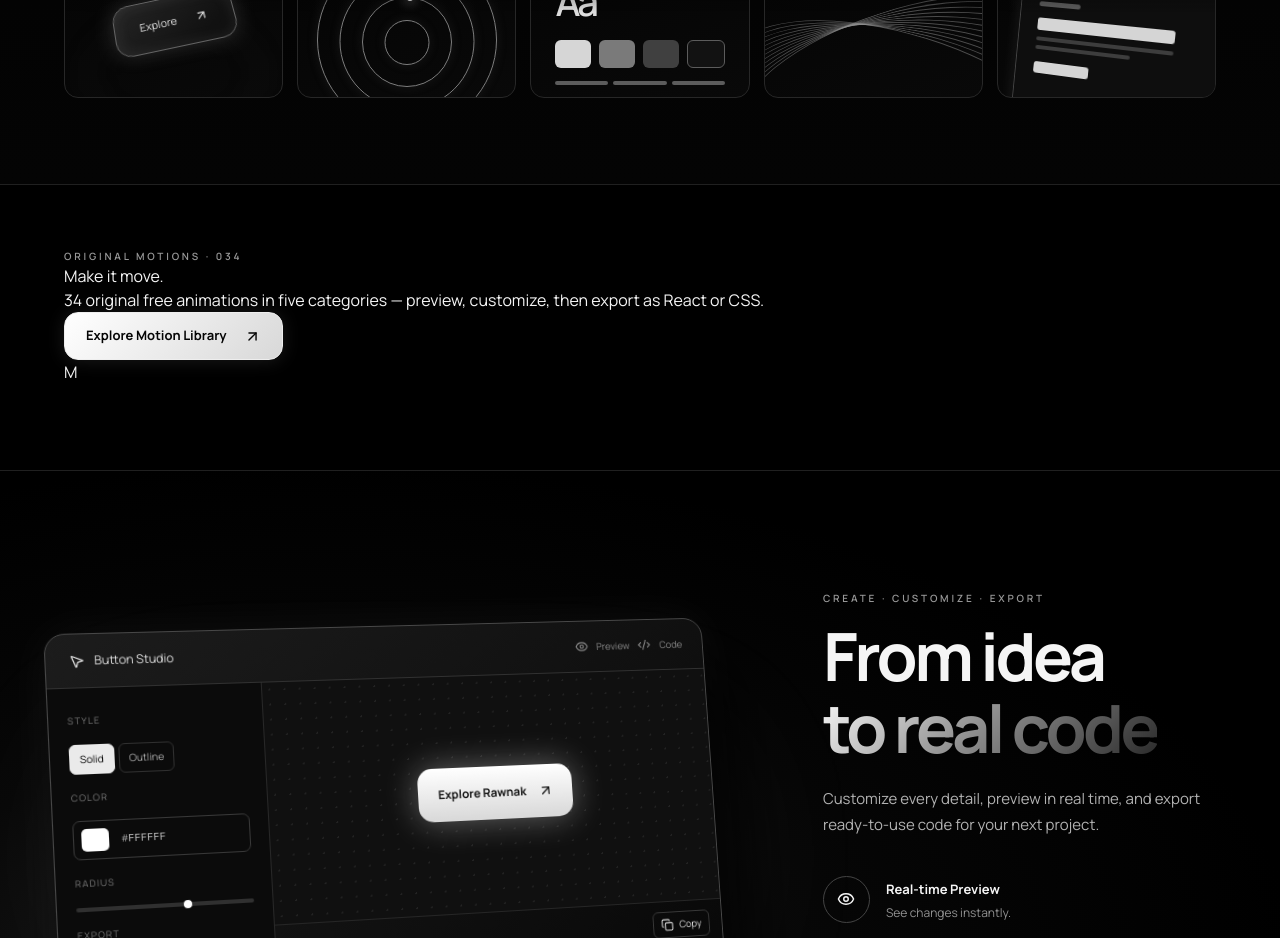
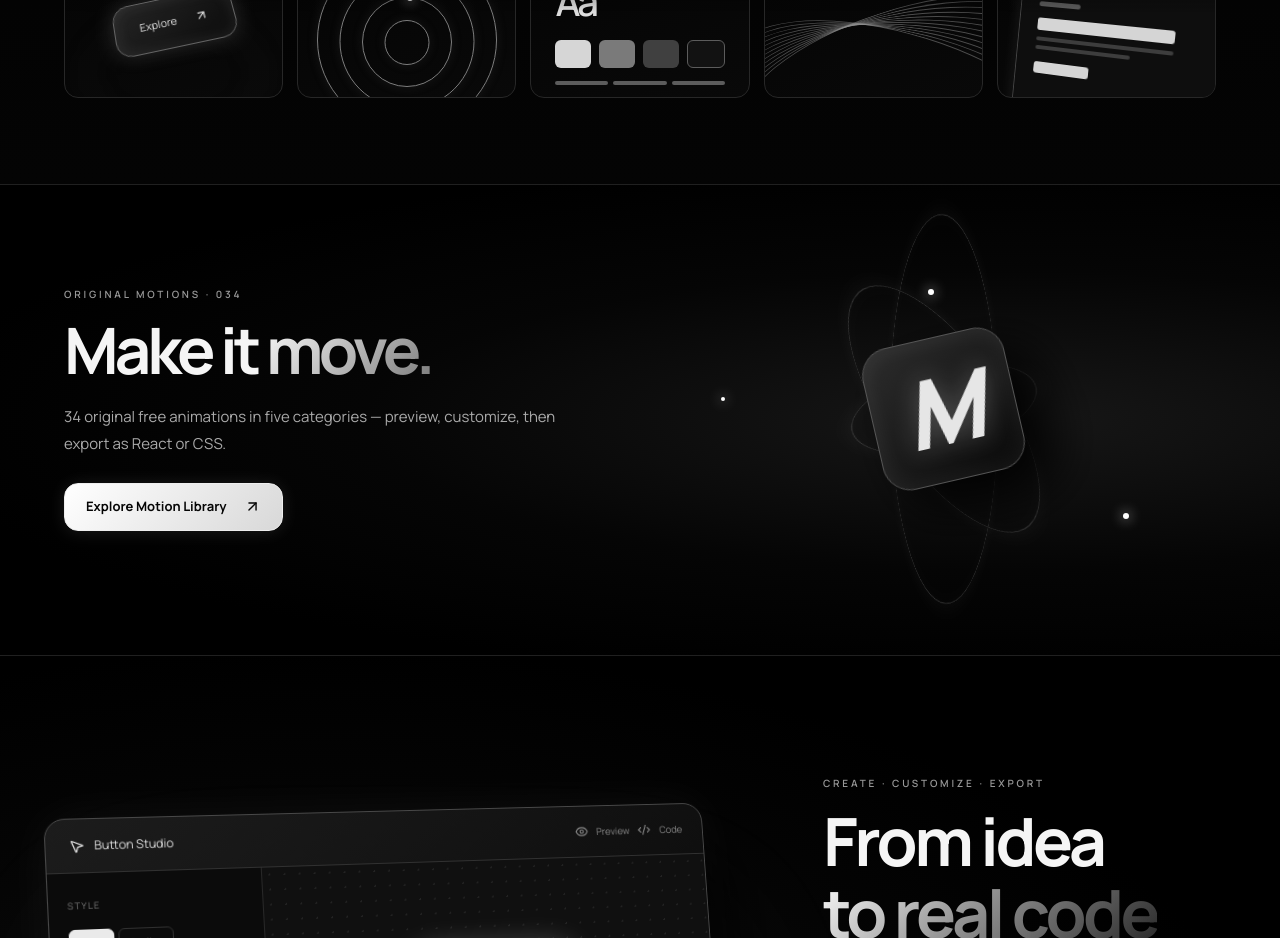
Before and after one commit to altaqawy/rawnak, a Next.js app: page /en/tools in a window 1280 px wide. Shown: the part 1280-2218 px from the top of the page. Built offline with nearby package versions, Linux system fonts and the light colour scheme; no server answers.

Commit message:
style(tools): cinematic monochrome motion collection section

```diff
--- a/components/tools/tools-theme.css
+++ b/components/tools/tools-theme.css
@@ -291,3 +291,26 @@
 @media(prefers-reduced-motion:reduce){
  .rawnak-tools-page *, .rawnak-tools-page *::before,.rawnak-tools-page *::after,.rt-site-header *{animation:none!important;transition:none!important;scroll-behavior:auto!important}
 }
+
+/* Animated library teaser: original abstract CSS rings (no third-party sprites). */
+.rt-motion-teaser {background:radial-gradient(ellipse at 78% 50%,#171717 0%,#050505 45%,#000 78%);overflow:hidden;}
+.rt-motion-teaser-inner{display:grid;grid-template-columns:1fr .95fr;align-items:center;gap:35px;min-height:320px}
+.rt-motion-teaser-text{position:relative;z-index:1}
+.rt-motion-teaser-text h2{font-size:clamp(44px,5vw,73px);line-height:1.08;letter-spacing:-.065em;font-weight:700;margin-top:13px}
+.rt-motion-teaser-text h2 span{background:linear-gradient(130deg,#fff,#777);background-clip:text;-webkit-text-fill-color:transparent}
+.rt-motion-teaser-text p{color:#aaa;font-size:15px;line-height:1.75;max-width:530px;margin:20px 0 26px}
+.rt-motion-teaser-art{position:relative;height:300px;display:grid;place-items:center;}
+.rt-motion-teaser-ring{position:absolute;border:1px solid #7776;border-radius:50%;box-shadow:0 0 25px #ffffff0b,inset 0 0 22px #ffffff05}
+.rt-motion-ring-1{width:190px;height:190px;transform:rotateX(65deg) rotateZ(-20deg);animation:rt-ring-1 12s linear infinite}
+.rt-motion-ring-2{width:290px;height:290px;transform:rotateX(66deg) rotateZ(-20deg);animation:rt-ring-2 16s linear infinite}
+.rt-motion-ring-3{width:390px;height:390px;transform:rotateX(74deg) rotateZ(35deg);animation:rt-ring-1 22s linear infinite reverse}
+.rt-motion-teaser-core{height:145px;width:145px;display:grid;place-items:center;border-radius:28px;background:linear-gradient(145deg,#2d2d2d,#090909);border:1px solid #555;box-shadow:25px 25px 55px #000,inset 0 0 25px #fff1;transform:rotate(-13deg);font-size:94px;color:#e6e6e6;font-style:italic;font-weight:800;text-shadow:0 0 27px #fff4;animation:rt-hover 6s ease-in-out infinite;}
+.rt-motion-teaser-star{position:absolute;width:6px;height:6px;background:white;border-radius:50%;box-shadow:0 0 13px white}
+.rt-motion-star-a{top:30px;left:47%}
+.rt-motion-star-b{bottom:40px;right:16%}
+.rt-motion-star-c{top:46%;left:9%;width:4px;height:4px}
+@keyframes rt-ring-1{from{rotate:0deg}to{rotate:360deg}}
+@keyframes rt-ring-2{from{rotate:360deg}to{rotate:0deg}}
+@media(max-width:800px){.rt-motion-teaser-inner{grid-template-columns:1fr}.rt-motion-teaser-art{height:250px;max-width:500px;width:100%;margin:auto}}
+@media(max-width:500px){.rt-motion-teaser-text h2{font-size:46px}.rt-motion-teaser-art{transform:scale(.75);transform-origin:center}}
+@media(prefers-reduced-motion:reduce){.rt-motion-teaser-ring,.rt-motion-teaser-core{animation:none!important}}
```
